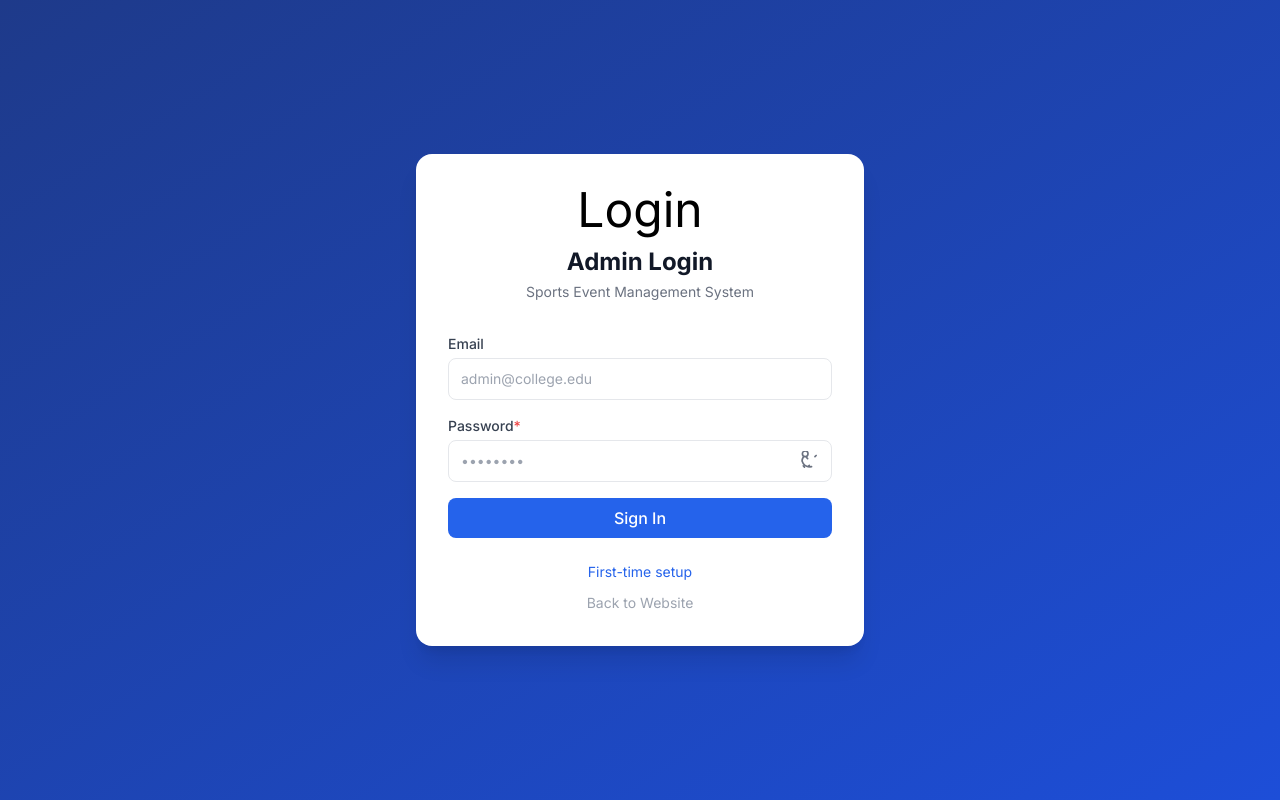
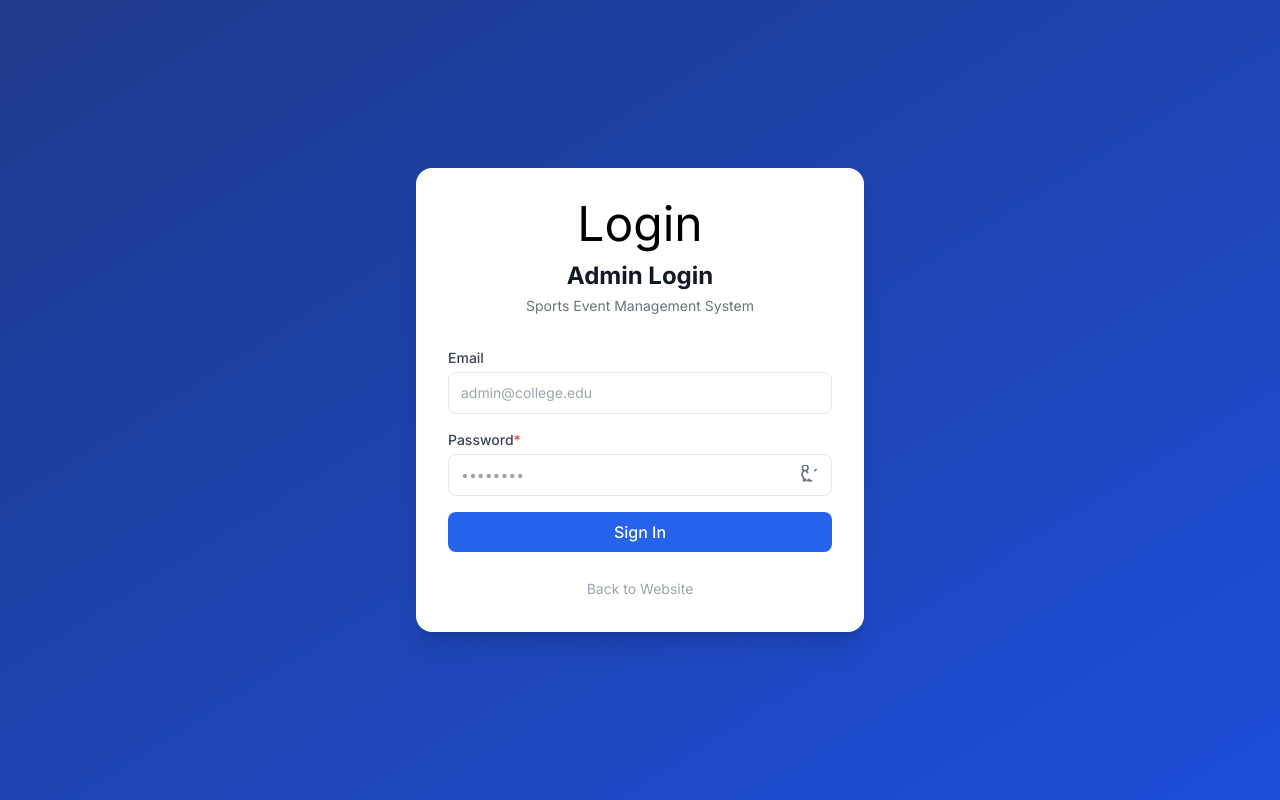
Before and after one commit to Nikhilrkatigar/sports-event-system-frontend, a React (Create React App) app: page /admin/login in a window 1280 px wide. Built offline with nearby package versions, Linux system fonts and the light colour scheme; no server answers.

Commit message:
removed First-time setup

```diff
--- a/src/pages/admin/LoginPage.jsx
+++ b/src/pages/admin/LoginPage.jsx
@@ -51,7 +51,6 @@ export default function LoginPage() {
         </form>
 
         <div className="mt-6 text-center">
-          <Link to="/admin/setup" className="block text-sm text-blue-600 hover:underline mb-2">First-time setup</Link>
           <Link to="/" className="text-sm text-gray-400 hover:text-gray-600">Back to Website</Link>
         </div>
       </div>
```
